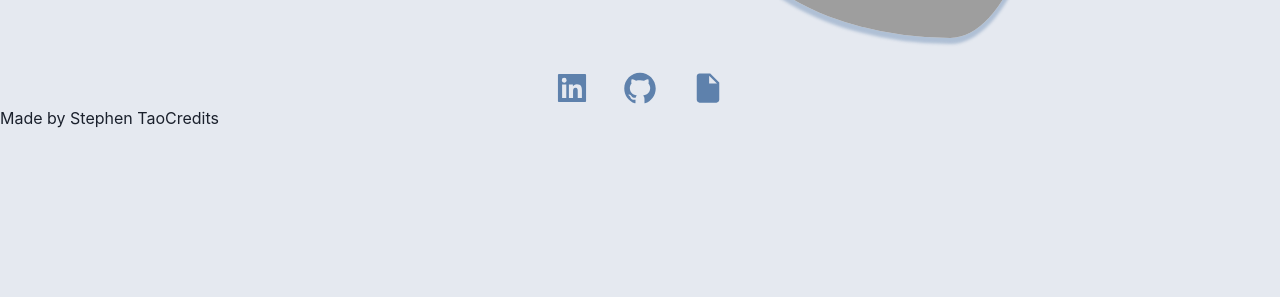
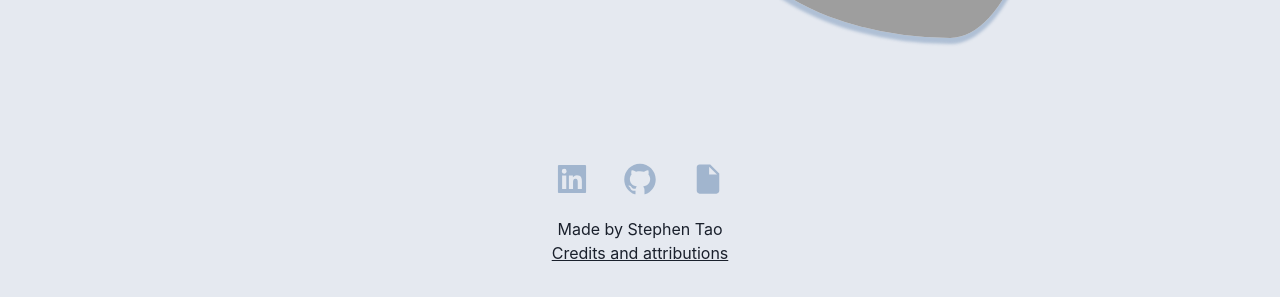
Before and after one commit to stephzilla20/my-site, a Next.js app in the folder my-site/: page / in a window 1280 px wide. Shown: the part 491-788 px from the top of the page. Built offline with nearby package versions, Linux system fonts and the light colour scheme; grey boxes are pictures that could not be loaded.

Commit message:
add a footer

```diff
--- a/my-site/src/app/components/BottomBar.jsx
+++ b/my-site/src/app/components/BottomBar.jsx
@@ -7,10 +7,10 @@ export default function BottomBar(){
   return (
 
 
-    <div className=' mt-8 text-4xl text-frost-1 dark:text-snowstorm-1 dark:hover:text-snowstorm-1 flex justify-center space-x-8 '>
-      <a className="hover:text-frost-2 dark:hover:text-snowstorm-3-custom" href='https://www.linkedin.com/in/stephen-tao-7ab814210' target='_blank'><AiFillLinkedin /></a>
-      <a className="hover:text-frost-2 dark:hover:text-snowstorm-3-custom"href='https://github.com/stephzilla20' target='_blank'><AiFillGithub /></a>
-      <a className="hover:text-frost-2 dark:hover:text-snowstorm-3-custom" href='https://drive.google.com/file/d/1MMMsK6ju8_qAZNNKrzJVSCENMK3VJ8-b/view' target="_blank"><IoMdDocument/></a>
+    <div className=' mt-8 text-4xl text-frost-1-custom dark:text-snowstorm-1-custom flex justify-center space-x-8 '>
+      <a className="hover:text-frost-2 dark:hover:text-snowstorm-1" href='https://www.linkedin.com/in/stephen-tao-7ab814210' target='_blank'><AiFillLinkedin /></a>
+      <a className="hover:text-frost-2 dark:hover:text-snowstorm-1"href='https://github.com/stephzilla20' target='_blank'><AiFillGithub /></a>
+      <a className="hover:text-frost-2 dark:hover:text-snowstorm-1" href='https://drive.google.com/file/d/1MMMsK6ju8_qAZNNKrzJVSCENMK3VJ8-b/view' target="_blank"><IoMdDocument/></a>
     </div>
 
   )
--- a/my-site/src/app/components/Footer.jsx
+++ b/my-site/src/app/components/Footer.jsx
@@ -1,16 +1,23 @@
 import React from 'react'
 import Link from 'next/link'
+import BottomBar from './BottomBar'
 
 function Footer() {
   return (
-    <div>
+
+      <div className='w-full flex flex-col space-y-5 items-center'>
+        <BottomBar></BottomBar>
+        <div className='flex flex-col items-center dark:text-snowstorm-1-custom'>
           <span>Made by Stephen Tao</span>
           <Link
             href={"/credits"}
           >
-        Credits
+            <span className='underline dark:hover:text-snowstorm-1 hover:text-frost-1'>Credits and attributions</span>
         </Link>
         </div>
+      </div>
+
+
   )
 }
 
--- a/my-site/src/app/credits/page.jsx
+++ b/my-site/src/app/credits/page.jsx
@@ -0,0 +1,11 @@
+import React from 'react'
+
+function Credits() {
+  return (
+    <div className='flex justify-center items-center'>
+      <a href="https://www.flaticon.com/free-icons/zoology" title="zoology icons">Zoology icons created by Freepik - Flaticon</a>
+    </div>
+  )
+}
+
+export default Credits
--- a/my-site/src/app/layout.jsx
+++ b/my-site/src/app/layout.jsx
@@ -12,14 +12,16 @@ export default function RootLayout({ children }) {
 
   return (
     <html lang="en">
-      <body className='min-h-screen bg-snowstorm-2 dark:bg-polarnight-4'>
+      <body className='min-h-screen bg-snowstorm-2 dark:bg-polarnight-4 relative'>
         <Providers>
           <section className='flex flex-col items-center'>
             <Nav></Nav>
           </section>
           {children}
-          <section>
-            <Footer></Footer>
+          <section className='flex flex-col items-center'>
+              <footer className='absolute bottom-0 mb-11'>
+                <Footer></Footer>
+              </footer>
           </section>
         </Providers>
 
--- a/my-site/src/app/page.jsx
+++ b/my-site/src/app/page.jsx
@@ -42,7 +42,6 @@ export default function Home() {
                 />
             </div>
           </div>
-          <BottomBar></BottomBar>
 
       </main>
     </div>
--- a/my-site/tailwind.config.js
+++ b/my-site/tailwind.config.js
@@ -31,6 +31,7 @@ module.exports = {
         'frost-2': '#81A1C1',
         'frost-3': '#88C0D0',
         'frost-4': '#8FBCBB',
+        'frost-1-custom': 'rgb(94, 129, 172, 0.5)',
         'custom-slate': 'rgba(140, 151, 156, .5)', // Custom color with 50% opacity
 
       },
```
Also changed, not shown: my-site/src/app/projectsWIP/page.jsx (renamed from my-site/src/app/projects/page.jsx). Lines whose indentation alone changed are shown as unchanged.
